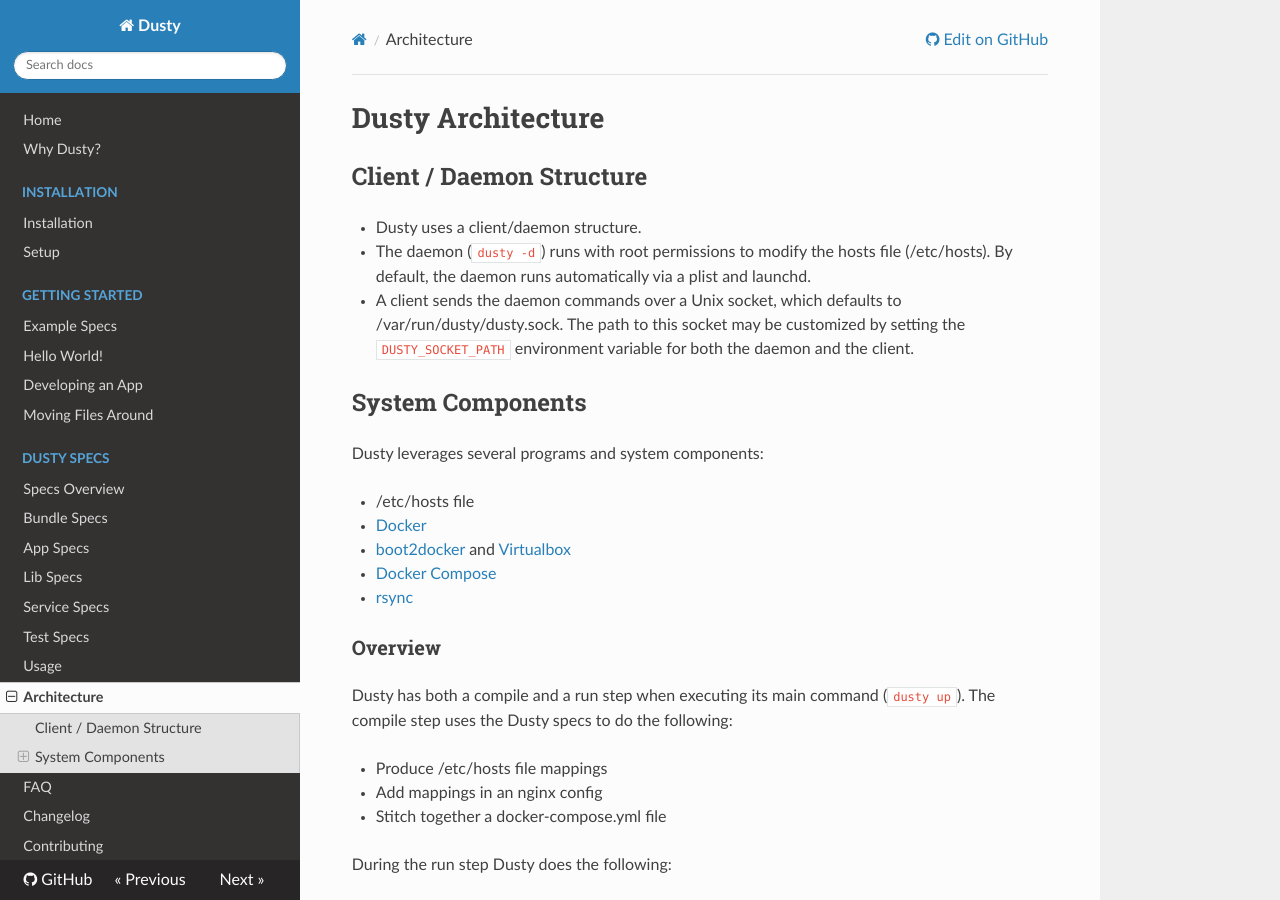
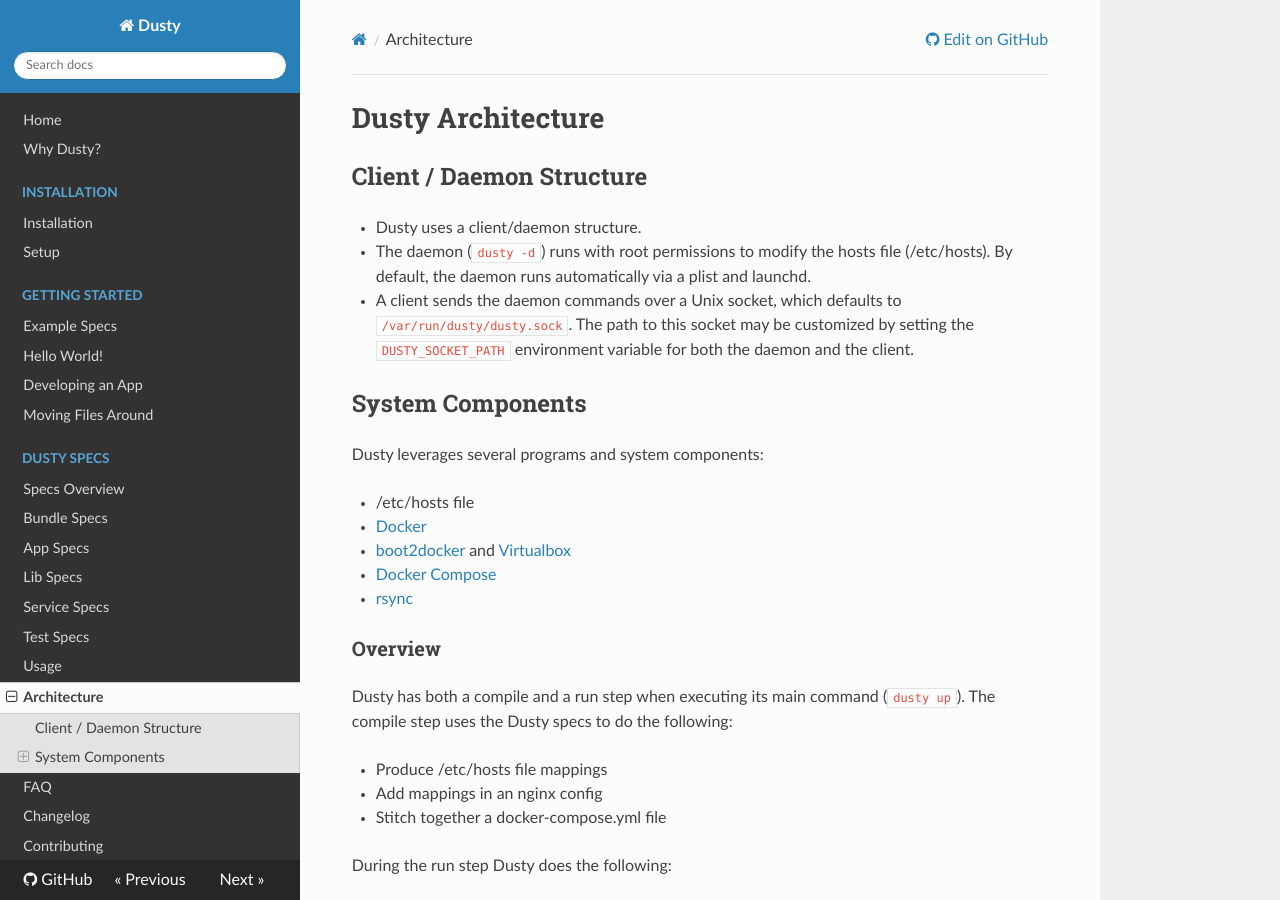
Before and after one commit to gamechanger/dusty, an MkDocs documentation site: the page built from docs/architecture.md, in a window 1280 px wide and 900 px high. Built offline with MkDocs 1.6.1, drawn with Linux system fonts in a browser that asks for light colours; nearby versions of some CDN libraries; old or Windows-style settings are respelled for this version of MkDocs.

```diff
--- a/docs/architecture.md
+++ b/docs/architecture.md
@@ -4,7 +4,7 @@
 
 * Dusty uses a client/daemon structure.
 * The daemon (`dusty -d`) runs with root permissions to modify the hosts file (/etc/hosts). By default, the daemon runs automatically via a plist and launchd.
-* A client sends the daemon commands over a Unix socket, which defaults to /var/run/dusty/dusty.sock. The path to this socket may be customized by setting the `DUSTY_SOCKET_PATH` environment variable for both the daemon and the client.
+* A client sends the daemon commands over a Unix socket, which defaults to `/var/run/dusty/dusty.sock`. The path to this socket may be customized by setting the `DUSTY_SOCKET_PATH` environment variable for both the daemon and the client.
 
 ## System Components
 
```
